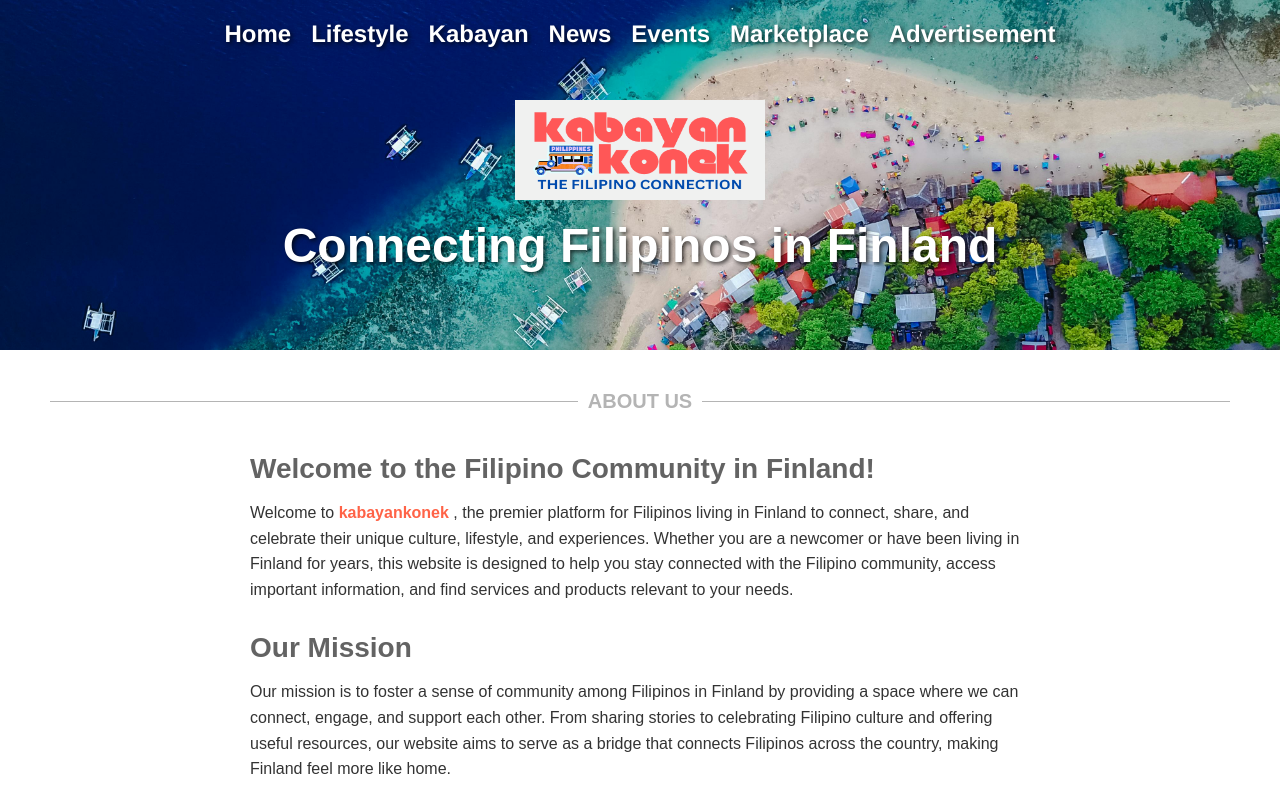
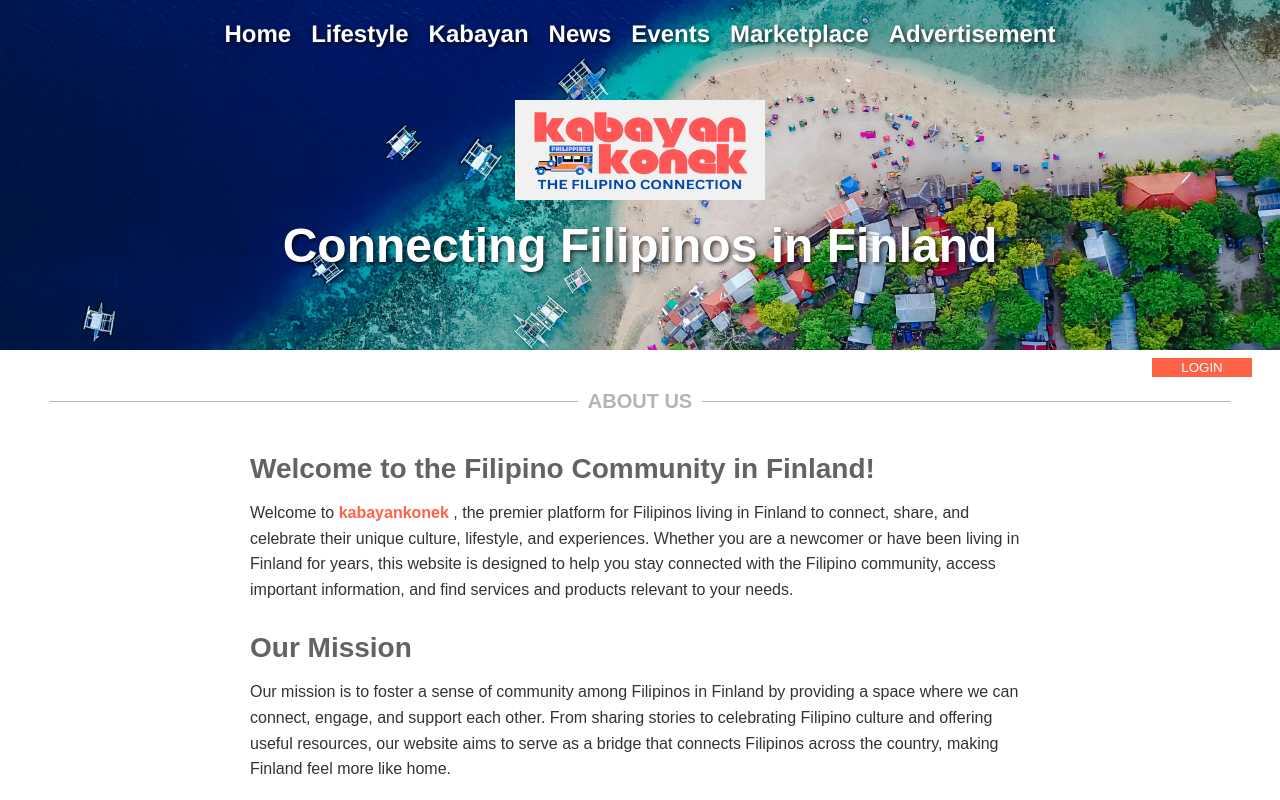
Before and after one commit to iamtigermaximus/kabayan-konek, a Next.js app: page /about in a window 1280 px wide. Shown: the top 800 px of the page. Built offline with nearby package versions, Linux system fonts and the light colour scheme.

Commit message:
feat: Refactor Navbar, added login button

```diff
--- a/package.json
+++ b/package.json
@@ -6,7 +6,8 @@
     "dev": "next dev",
     "build": "next build",
     "start": "next start",
-    "lint": "next lint"
+    "lint": "next lint",
+    "postinstall": "prisma generate"
   },
   "dependencies": {
     "@hookform/resolvers": "^3.9.1",
--- a/src/components/common/navbar/Navbar.styles.tsx
+++ b/src/components/common/navbar/Navbar.styles.tsx
@@ -187,3 +187,24 @@ export const SidebarLogoContainer = styled.div`
     transform: translateX(-50%);
   }
 `;
+
+export const LoginButtonContainer = styled.div`
+  width: 100%;
+  padding: 8px;
+  display: flex;
+  justify-content: flex-end;
+`;
+
+export const LoginButton = styled.button`
+  margin-right: 10px;
+  width: 100px;
+  padding: 2px 8px;
+  background-color: tomato;
+  color: white;
+  cursor: pointer;
+  border: none;
+
+  @media (min-width: ${bp.md}) {
+    margin-right: 20px;
+  }
+`;
--- a/src/components/common/navbar/Navbar.tsx
+++ b/src/components/common/navbar/Navbar.tsx
@@ -17,10 +17,14 @@ import {
   TextOverlayContainer,
   LogoContainer,
   TextOverlay,
+  LoginButtonContainer,
+  LoginButton,
 } from './Navbar.styles';
+import { useRouter } from 'next/navigation';
 
 const Navbar = () => {
   const [sidebarOpen, setSidebarOpen] = useState(false);
+  const router = useRouter();
 
   const toggleSidebar = () => {
     setSidebarOpen((prev) => !prev);
@@ -28,6 +32,10 @@ const Navbar = () => {
 
   const closeSidebar = () => {
     setSidebarOpen(false);
+  };
+
+  const handleLoginClick = () => {
+    router.push('/login');
   };
 
   return (
@@ -108,6 +116,9 @@ const Navbar = () => {
         </LogoContainer>
         <TextOverlay>Connecting Filipinos in Finland</TextOverlay>
       </TextOverlayContainer>
+      <LoginButtonContainer>
+        <LoginButton onClick={handleLoginClick}>LOGIN</LoginButton>
+      </LoginButtonContainer>
     </HeroSection>
   );
 };
```
